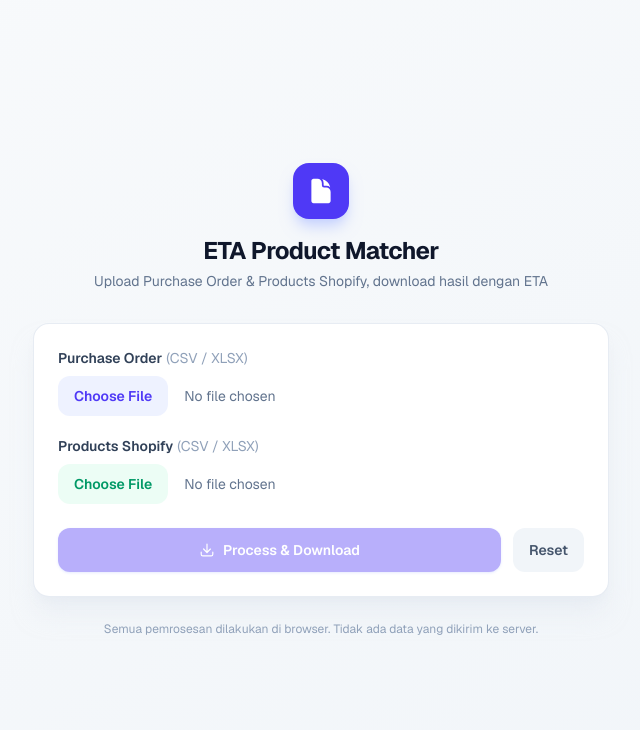
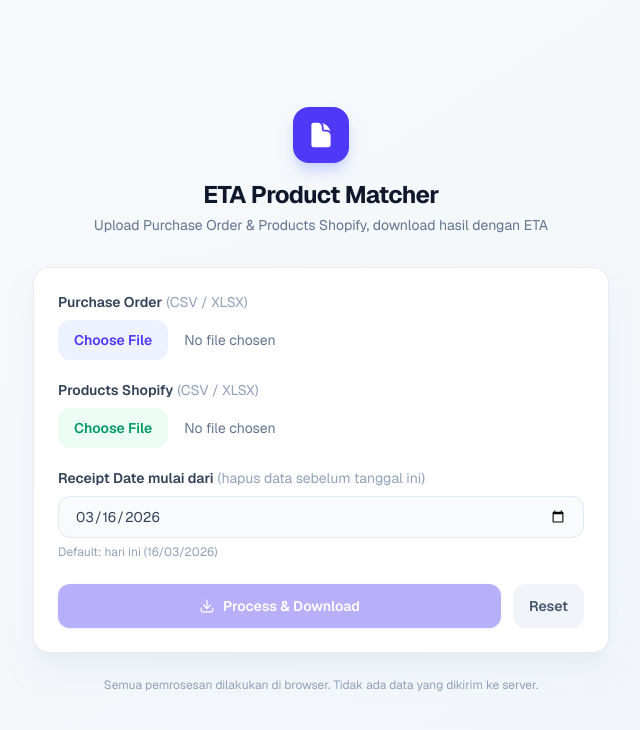
Before and after one commit to bracukjack/engine_eta, a Next.js app: page / in a window 1280 px wide. Shown: the top 730 px of the page, without its empty margins (319-959 px from the left). Built offline with nearby package versions, Linux system fonts and the light colour scheme.

Commit message:
Add cutoff date functionality to filter receipt dates

```diff
--- a/app/page.tsx
+++ b/app/page.tsx
@@ -122,7 +122,8 @@ function parseDate(value: unknown): dayjs.Dayjs | null {
 /* ------------------------------------------------------------------ */
 function processData(
   poRows: Row[],
-  productRows: Row[]
+  productRows: Row[],
+  cutoffDate: string
 ): { result: Row[]; matched: number } {
   const poHeaders = poRows.length > 0 ? Object.keys(poRows[0]) : [];
   const prodHeaders =
@@ -186,11 +187,13 @@ function processData(
       (r as Row & { __parsed_date: dayjs.Dayjs | null }).__parsed_date !== null
   );
 
-  // 3. Filter Receipt date >= today
-  const today = dayjs().startOf("day");
+  // 3. Filter Receipt date >= cutoff date
+  const cutoff = cutoffDate
+    ? dayjs(cutoffDate).startOf("day")
+    : dayjs().startOf("day");
   po = po.filter((r) => {
     const d = (r as Row & { __parsed_date: dayjs.Dayjs }).__parsed_date;
-    return d.isSame(today, "day") || d.isAfter(today, "day");
+    return d.isSame(cutoff, "day") || d.isAfter(cutoff, "day");
   });
 
   // 4. Sort by Receipt date asc, then Order number
@@ -235,6 +238,9 @@ function processData(
 export default function Home() {
   const [poFile, setPoFile] = useState<File | null>(null);
   const [prodFile, setProdFile] = useState<File | null>(null);
+  const [cutoffDate, setCutoffDate] = useState<string>(
+    dayjs().format("YYYY-MM-DD")
+  );
   const [status, setStatus] = useState<string>("");
   const [error, setError] = useState<string>("");
   const [result, setResult] = useState<ProcessResult | null>(null);
@@ -275,7 +281,7 @@ export default function Home() {
         `PO: ${poRows.length} baris, Products: ${prodRows.length} baris. Memproses...`
       );
 
-      const { result: rows, matched } = processData(poRows, prodRows);
+      const { result: rows, matched } = processData(poRows, prodRows, cutoffDate);
 
       if (rows.length === 0) {
         throw new Error("Tidak ada SKU yang cocok antara PO dan Products.");
@@ -302,11 +308,12 @@ export default function Home() {
     } finally {
       setProcessing(false);
     }
-  }, [poFile, prodFile]);
+  }, [poFile, prodFile, cutoffDate]);
 
   const resetAll = () => {
     setPoFile(null);
     setProdFile(null);
+    setCutoffDate(dayjs().format("YYYY-MM-DD"));
     setStatus("");
     setError("");
     setResult(null);
@@ -401,6 +408,28 @@ export default function Home() {
                 {prodFile.name} ({(prodFile.size / 1024).toFixed(1)} KB)
               </span>
             )}
+          </div>
+
+          {/* Cutoff Date */}
+          <div>
+            <label className="block text-sm font-semibold text-slate-700 dark:text-slate-200 mb-2">
+              Receipt Date mulai dari
+              <span className="font-normal text-slate-400 dark:text-slate-500 ml-1">
+                (hapus data sebelum tanggal ini)
+              </span>
+            </label>
+            <input
+              type="date"
+              value={cutoffDate}
+              onChange={(e) => {
+                setCutoffDate(e.target.value);
+                setResult(null);
+              }}
+              className="block w-full rounded-xl border border-slate-200 dark:border-slate-600 bg-slate-50 dark:bg-slate-700/50 px-4 py-2.5 text-sm text-slate-700 dark:text-slate-200 focus:outline-none focus:ring-2 focus:ring-indigo-500 focus:border-transparent transition-colors"
+            />
+            <span className="block mt-1.5 text-xs text-slate-400">
+              Default: hari ini ({dayjs().format("DD/MM/YYYY")})
+            </span>
           </div>
 
           {/* Large file warning */}
```
